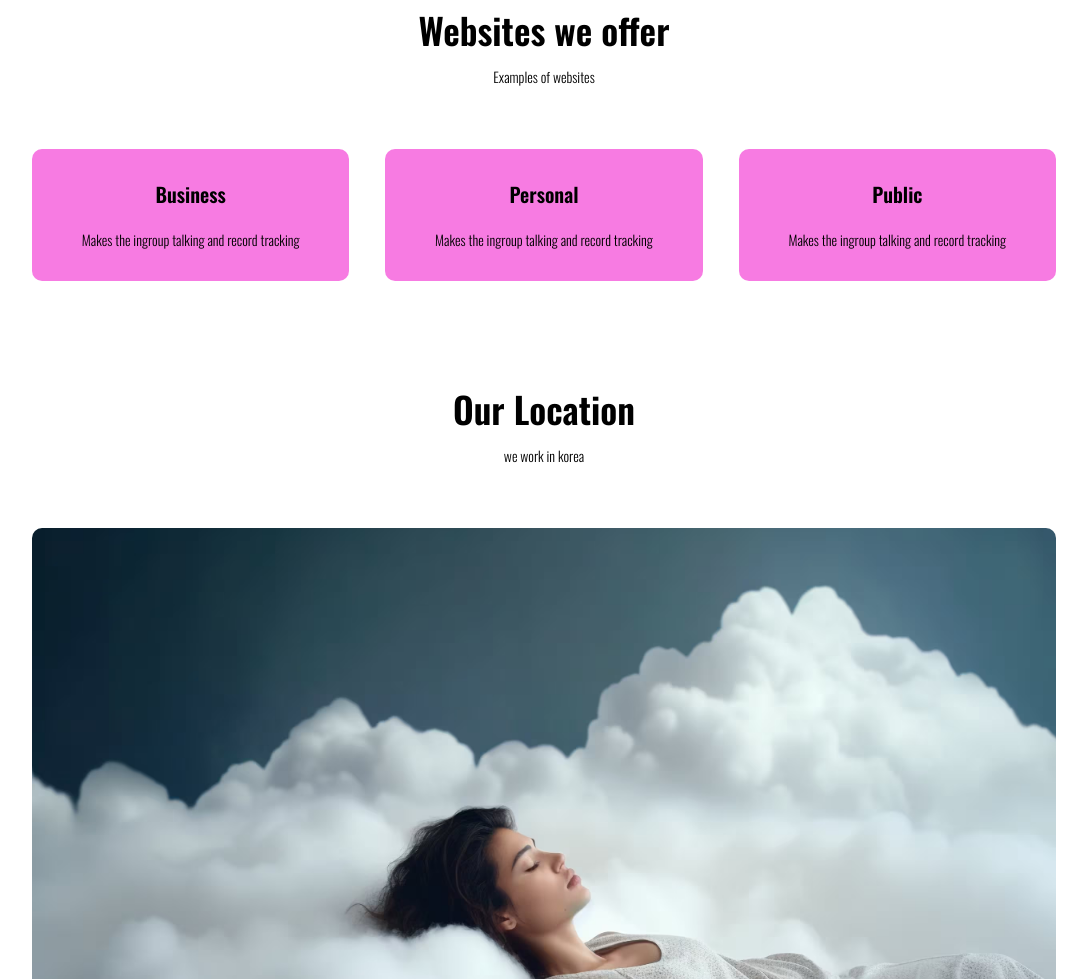
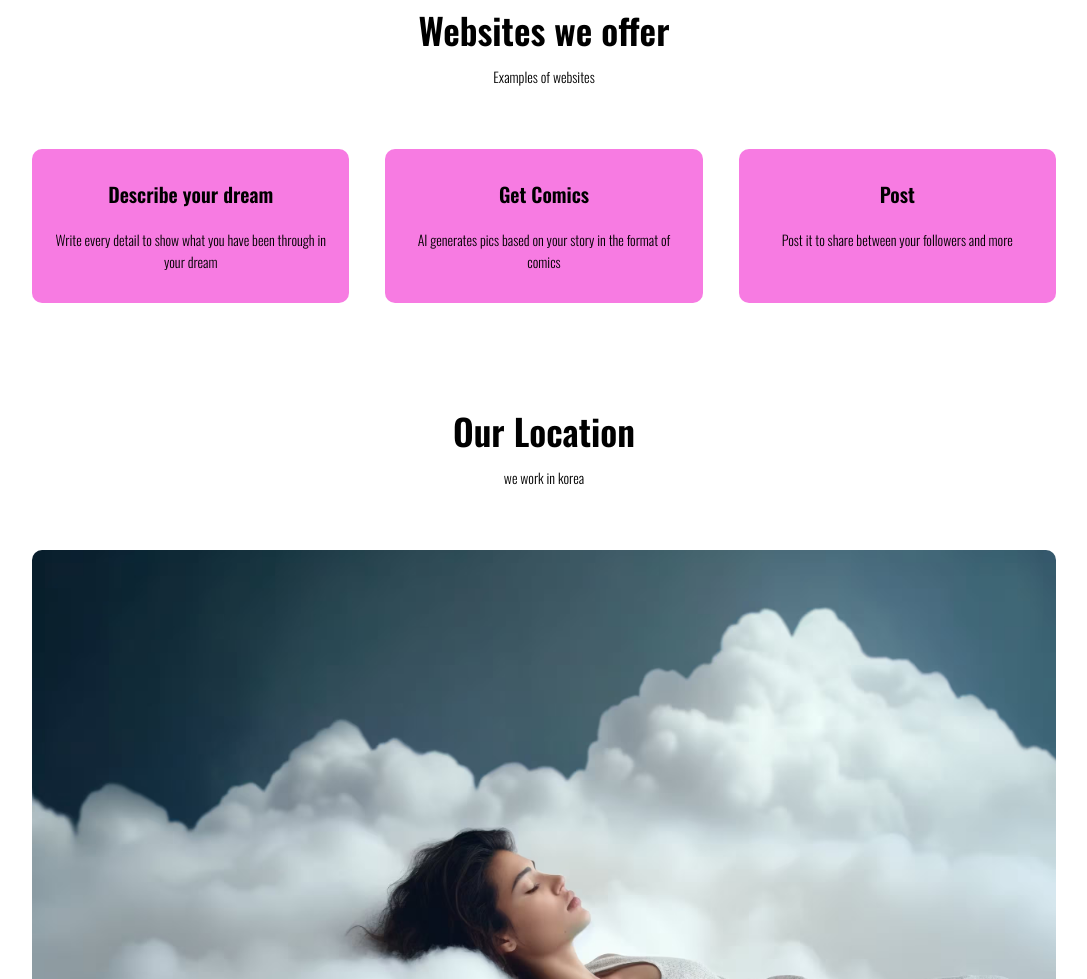
Before and after one commit to JavaSiro/DreamsTalk_app, a plain HTML site: page index.html in a window 1280 px wide. Shown: the part 897-1876 px from the top of the page, without its empty margins (96-1183 px from the left). Drawn offline with nearby package versions, Linux system fonts and the light colour scheme.

Commit message:
headings

```diff
--- a/index.html
+++ b/index.html
@@ -40,16 +40,16 @@ free@6.6.0/css/fontawesome.min.css">
     <p>Examples of websites</p>
     <div class="row">
         <div class="website-col">
-            <h3>Business</h3>
-            <p>Makes the ingroup talking and record tracking</p>
+            <h3>Describe your dream</h3>
+            <p>Write every detail to show what you have been through in your dream</p>
         </div>
         <div class="website-col">
-            <h3>Personal</h3>
-            <p>Makes the ingroup talking and record tracking</p>
+            <h3>Get Comics</h3>
+            <p>AI generates pics based on your story in the format of comics</p>
         </div>
         <div class="website-col">
-            <h3>Public</h3>
-            <p>Makes the ingroup talking and record tracking</p>
+            <h3>Post</h3>
+            <p>Post it to share between your followers and more</p>
         </div>
     </div>
 </section>
```
